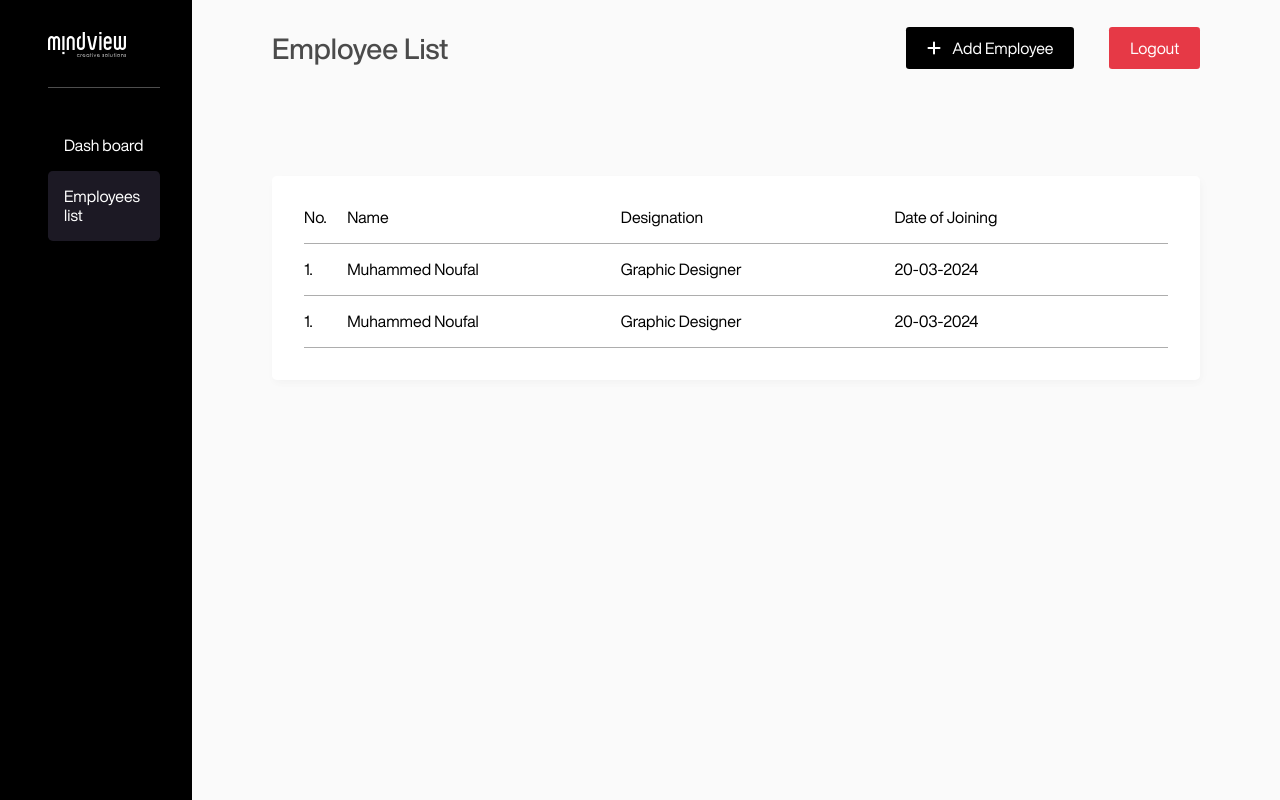
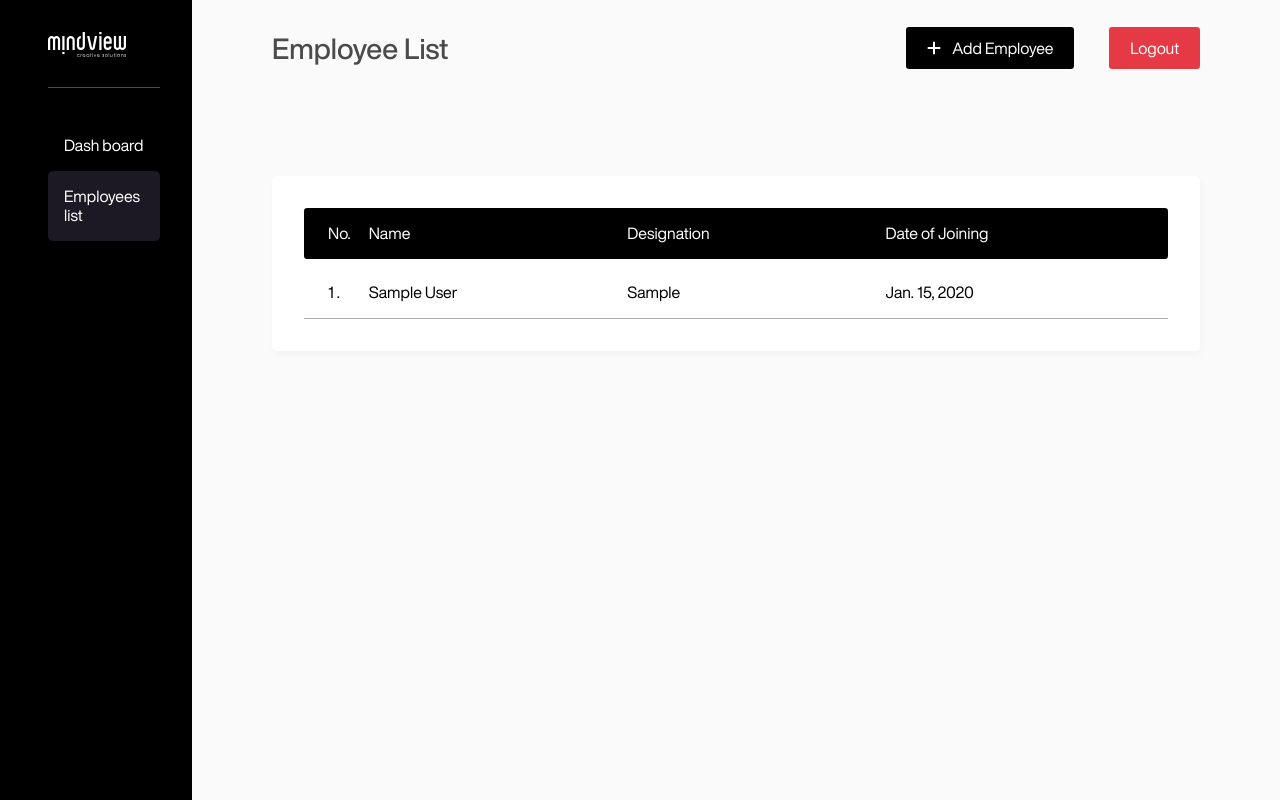
Before and after one commit to noufalkdlr/Mindview-CRM, a Django app: page /employees/ in a window 1280 px wide. Run offline with Django 5.2, Linux system fonts and the light colour scheme; tables that the repository leaves empty hold one stand-in row (values such as "Sample post").

Commit message:
fix style

```diff
--- a/Mindview_CRM/employees/static/employees/css/emp-list-page.css
+++ b/Mindview_CRM/employees/static/employees/css/emp-list-page.css
@@ -28,11 +28,13 @@
 }
 
 #emp-list-page .emp-main .emp-content .emp-table .heading{
-    /* background-color: rgb(173, 173, 173); */
+    background-color: black;
+    color: white;
     display: flex;
     width: 100%;
-    padding: 0 0 1rem 0;
-    border-bottom: 1px solid rgb(173, 173, 173);
+    padding: 1rem 1.5rem;
+    border-radius: .2rem;
+    margin-bottom: .5rem;
 
 
 }
@@ -57,29 +59,36 @@
     width: 31.666%;
 }
 
-#emp-list-page .emp-main .emp-content .emp-table .emp-list{
+#emp-list-page .emp-main .emp-content .emp-table .emp-list-p{
     width: 100%;
     display: flex;
-    padding: 1rem 0;
+    flex-direction: column;
+
+
+}
+
+#emp-list-page .emp-main .emp-content .emp-table .emp-list-p .emp-list{
+    width: 100%;
+    display: flex;
+    padding: 1rem 1.5rem;
     border-bottom: 1px solid rgb(173, 173, 173);
-
 }
 
 #emp-list-page .emp-main .emp-content .emp-table .emp-list h4{
     font-weight: 200;
 }
 
-#emp-list-page .emp-main .emp-content .emp-table .emp-list .number{
+#emp-list-page .emp-main .emp-content .emp-table .emp-list-p .emp-list .number{
     width: 5%;
 }
 
-#emp-list-page .emp-main .emp-content .emp-table .emp-list .name{
+#emp-list-page .emp-main .emp-content .emp-table .emp-list-p .emp-list .name{
     width: 31.666%;
 }
-#emp-list-page .emp-main .emp-content .emp-table .emp-list .designation{
+#emp-list-page .emp-main .emp-content .emp-table .emp-list-p .emp-list .designation{
     width: 31.666%;
 }
 
-#emp-list-page .emp-main .emp-content .emp-table .emp-list .date-of-joining{
+#emp-list-page .emp-main .emp-content .emp-table .emp-list-p .emp-list .date-of-joining{
     width: 31.666%;
 }
--- a/Mindview_CRM/employees/templates/employees/employees_list.html
+++ b/Mindview_CRM/employees/templates/employees/employees_list.html
@@ -36,50 +36,34 @@
 
                         </div>
                     </div>
-                    <a href="">
+                    <div class="emp-list-p">
+                        {% for emp in emp_list %}
+                            <a href="{% url "employees:emp_detail" emp.slug %}">
                                 <div class="emp-list">
                                     <div class="number">
-                                <h4>1.</h4>
+                                        <h4>{{ forloop.counter }} .</h4>
 
                                     </div>
                                     <div class="name">
-                                <h4>Muhammed Noufal</h4>
+                                        <h4>{{emp.name}}</h4>
 
                                     </div>
                                     <div class="designation">
-                                <h4>Graphic Designer</h4>
+                                        <h4>{{emp.designation}}</h4>
 
                                     </div>
                                     <div class='date-of-joining'>
-                                <h4>20-03-2024</h4>
+                                        <h4>{{emp.date_of_joining}}</h4>
 
                                     </div>
 
                                 </div>
 
                             </a>
-                    <a href="">
-                        <div class="emp-list">
-                            <div class="number">
-                                <h4>1.</h4>
-
-                            </div>
-                            <div class="name">
-                                <h4>Muhammed Noufal</h4>
-
-                            </div>
-                            <div class="designation">
-                                <h4>Graphic Designer</h4>
-
-                            </div>
-                            <div class='date-of-joining'>
-                                <h4>20-03-2024</h4>
+                        {% endfor %}
 
                     </div>
 
-                        </div>
-
-                    </a>
 
                 </div>
             </div>
```
Lines whose indentation alone changed are shown as unchanged.
